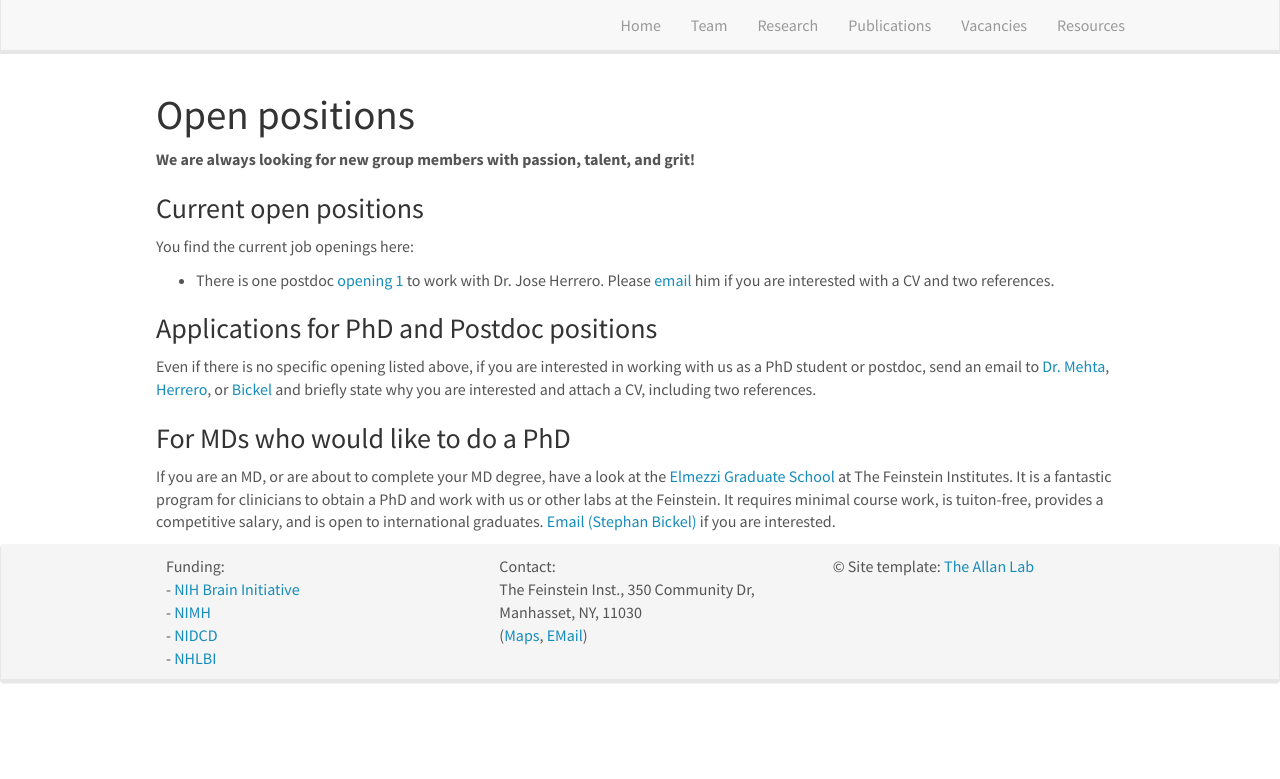
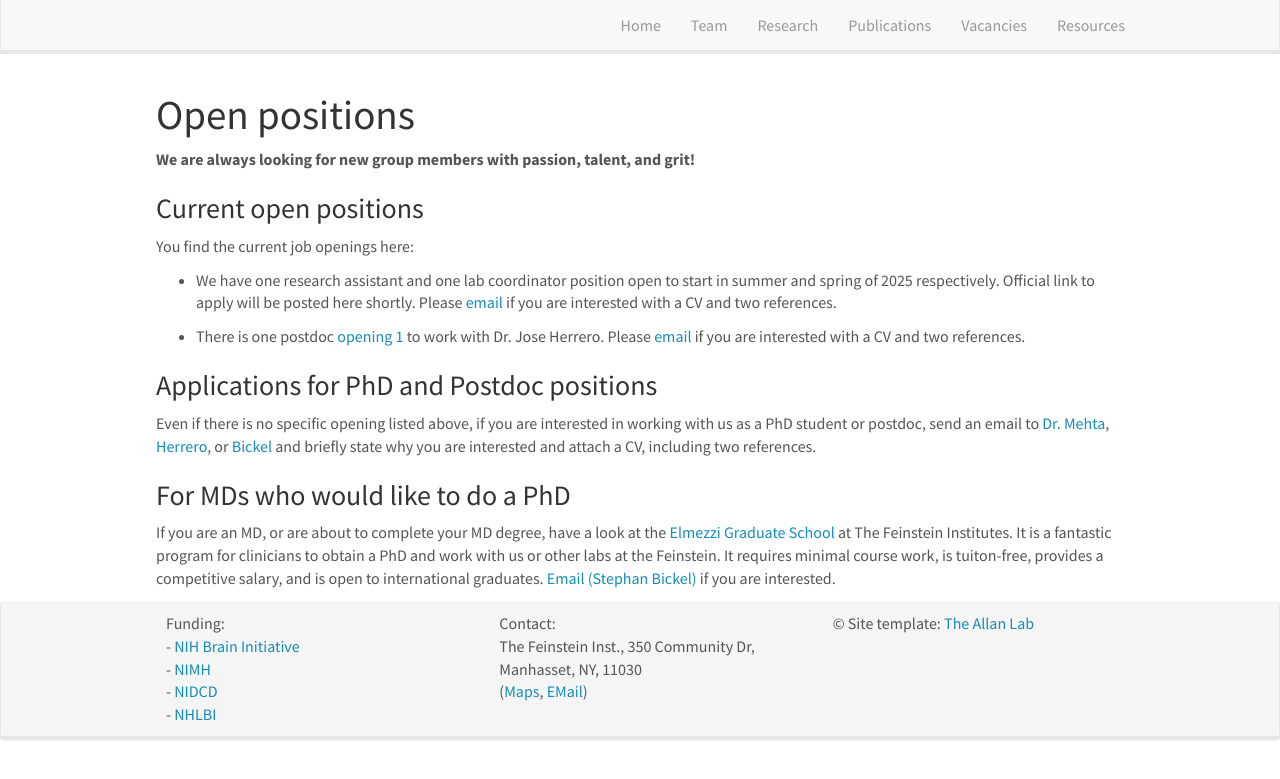
Before and after one commit to sarahgrjohnson/HBMLwebsite, a Jekyll site: the page built from _pages/openings.md, in a window 1280 px wide. Shown: the top 779 px of the page. Built offline with Jekyll 4.4.1, drawn with Linux system fonts in a browser that asks for light colours; nearby versions of some CDN libraries.

Commit message:
Update openings.md
open RA position post

```diff
--- a/_pages/openings.md
+++ b/_pages/openings.md
@@ -12,7 +12,9 @@ permalink: /vacancies
 
 ### Current open positions
 You find the current job openings here:
-- There is one postdoc [opening 1]({{ site.baseurl }}/downloads/Postdoc_Feinstein.pdf) to work with Dr. Jose Herrero. Please [email](mailto:jherrero@northwell.edu) him if you are interested with a CV and two references.
+- We have one research assistant and one lab coordinator position open to start in summer and spring of 2025 respectively. Official link to apply will be posted here shortly. Please [email](mailto:sbickel@northwell.edu) if you are interested with a CV and two references.
+
+- There is one postdoc [opening 1]({{ site.baseurl }}/downloads/Postdoc_Feinstein.pdf) to work with Dr. Jose Herrero. Please [email](mailto:jherrero@northwell.edu) if you are interested with a CV and two references.
 
 ### Applications for PhD and Postdoc positions
 Even if there is no specific opening listed above, if you are interested in working with us as a PhD student or postdoc, send an email to [Dr. Mehta](mailto:amehta@northwell.edu), [Herrero](mailto:jherreroru@northwell.edu), or [Bickel](mailto:sbickel@northwell.edu)  and briefly state why you are interested and attach a CV, including two references.
```
